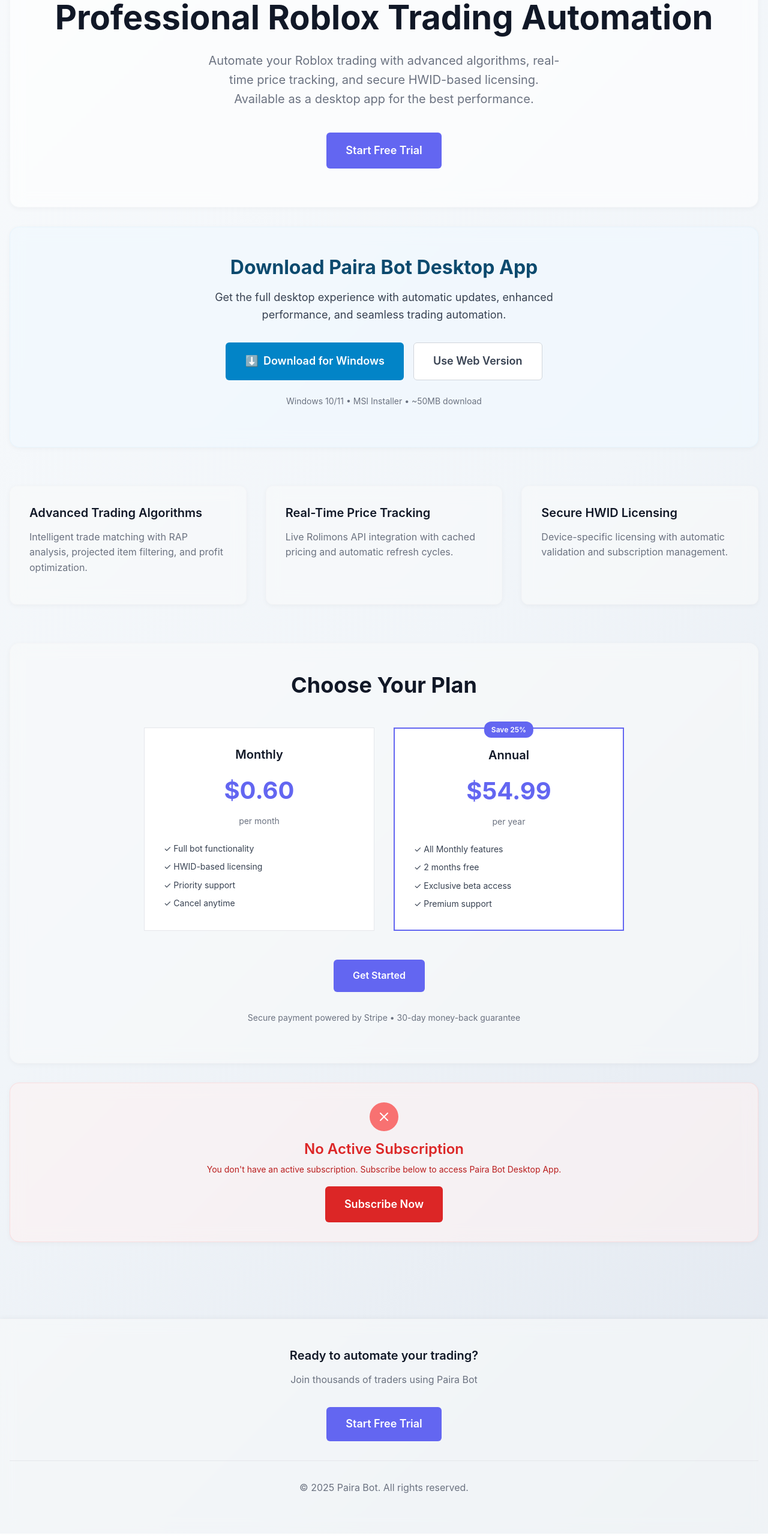
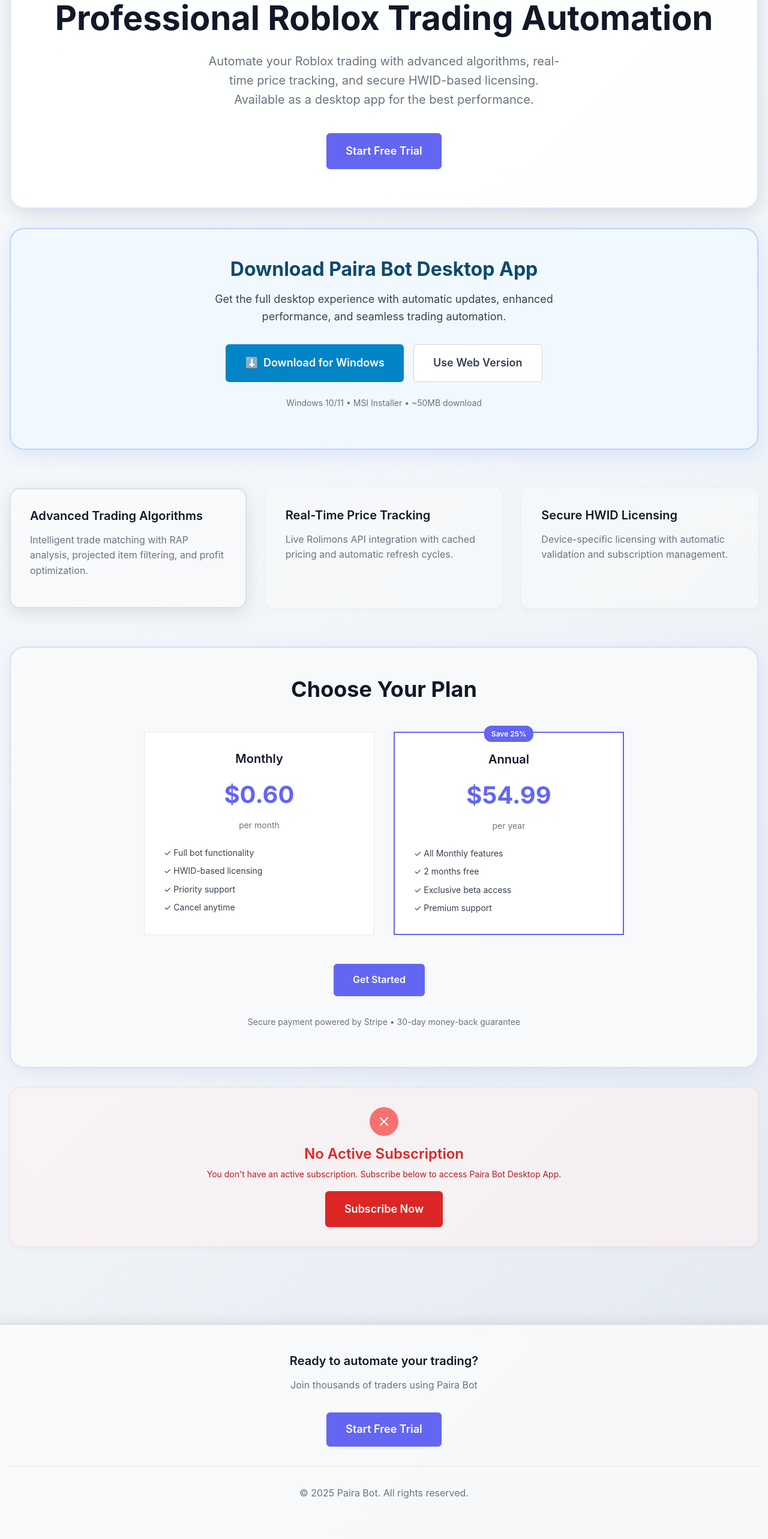
Before and after one commit to Gladamy/paira-subscription-system, a Next.js app in the folder paira-frontend/: page / in a window 1280 px wide. Shown: the part 227-2793 px from the top of the page at 60% size. Built offline with nearby package versions, Linux system fonts and the light colour scheme; no server answers.

Commit message:
style: Dramatically enhance glassmorphism effects for maximum visibility

```diff
--- a/paira-frontend/src/app/page.tsx
+++ b/paira-frontend/src/app/page.tsx
@@ -115,13 +115,13 @@ export default function Home() {
     }}>
       {/* Header */}
       <header style={{
-        backgroundColor: 'rgba(255, 255, 255, 0.8)',
-        backdropFilter: 'blur(12px)',
-        borderBottom: '1px solid rgba(229, 231, 235, 0.3)',
+        backgroundColor: 'rgba(255, 255, 255, 0.95)',
+        backdropFilter: 'blur(20px)',
+        borderBottom: '1px solid rgba(229, 231, 235, 0.5)',
         position: 'sticky',
         top: 0,
         zIndex: 50,
-        boxShadow: '0 2px 8px rgba(0, 0, 0, 0.04)'
+        boxShadow: '0 4px 20px rgba(0, 0, 0, 0.1)'
       }}>
         <div style={{
           maxWidth: '80rem',
@@ -180,13 +180,14 @@ export default function Home() {
           textAlign: 'center',
           padding: '4rem 0',
           marginBottom: '4rem',
-          backgroundColor: 'rgba(255, 255, 255, 0.6)',
-          backdropFilter: 'blur(12px)',
-          border: '1px solid rgba(229, 231, 235, 0.3)',
-          borderRadius: '1rem',
+          backgroundColor: 'rgba(255, 255, 255, 0.9)',
+          backdropFilter: 'blur(25px)',
+          border: '2px solid rgba(59, 130, 246, 0.2)',
+          borderRadius: '1.5rem',
           margin: '2rem auto',
           maxWidth: '80rem',
-          boxShadow: '0 2px 8px rgba(0, 0, 0, 0.04)'
+          boxShadow: '0 8px 32px rgba(0, 0, 0, 0.12)',
+          position: 'relative'
         }}>
           <h1 style={{
             fontSize: '3.5rem',
@@ -233,14 +234,15 @@ export default function Home() {
 
         {/* Download Section */}
         <div style={{
-          backgroundColor: 'rgba(240, 249, 255, 0.6)',
-          backdropFilter: 'blur(12px)',
-          border: '1px solid rgba(224, 242, 254, 0.5)',
+          backgroundColor: 'rgba(240, 249, 255, 0.85)',
+          backdropFilter: 'blur(20px)',
+          border: '2px solid rgba(59, 130, 246, 0.3)',
           padding: '3rem 2rem',
           textAlign: 'center',
           marginBottom: '4rem',
-          borderRadius: '1rem',
-          boxShadow: '0 2px 8px rgba(0, 0, 0, 0.04)'
+          borderRadius: '1.5rem',
+          boxShadow: '0 8px 32px rgba(59, 130, 246, 0.15)',
+          position: 'relative'
         }}>
           <h2 style={{
             fontSize: '2rem',
@@ -327,11 +329,12 @@ export default function Home() {
         }}>
           <div style={{
             padding: '2rem',
-            backgroundColor: 'rgba(249, 250, 251, 0.6)',
-            backdropFilter: 'blur(12px)',
-            border: '1px solid rgba(243, 244, 246, 0.5)',
-            borderRadius: '0.75rem',
-            boxShadow: '0 2px 8px rgba(0, 0, 0, 0.04)'
+            backgroundColor: 'rgba(249, 250, 251, 0.9)',
+            backdropFilter: 'blur(18px)',
+            border: '2px solid rgba(156, 163, 175, 0.3)',
+            borderRadius: '1rem',
+            boxShadow: '0 8px 32px rgba(0, 0, 0, 0.1)',
+            transition: 'all 0.3s ease'
           }}>
             <h3 style={{
               fontSize: '1.25rem',
@@ -385,13 +388,14 @@ export default function Home() {
 
         {/* Pricing Section */}
         <div id="pricing" style={{
-          backgroundColor: 'rgba(249, 250, 251, 0.6)',
-          backdropFilter: 'blur(12px)',
-          border: '1px solid rgba(243, 244, 246, 0.5)',
+          backgroundColor: 'rgba(249, 250, 251, 0.9)',
+          backdropFilter: 'blur(20px)',
+          border: '2px solid rgba(99, 102, 241, 0.2)',
           padding: '3rem 2rem',
           textAlign: 'center',
-          borderRadius: '1rem',
-          boxShadow: '0 2px 8px rgba(0, 0, 0, 0.04)'
+          borderRadius: '1.5rem',
+          boxShadow: '0 8px 32px rgba(99, 102, 241, 0.1)',
+          position: 'relative'
         }}>
           <h2 style={{
             fontSize: '2.25rem',
@@ -615,12 +619,12 @@ export default function Home() {
 
       {/* Footer */}
       <footer style={{
-        backgroundColor: 'rgba(249, 250, 251, 0.6)',
-        backdropFilter: 'blur(12px)',
-        borderTop: '1px solid rgba(243, 244, 246, 0.5)',
+        backgroundColor: 'rgba(249, 250, 251, 0.9)',
+        backdropFilter: 'blur(20px)',
+        borderTop: '2px solid rgba(156, 163, 175, 0.3)',
         padding: '3rem 0',
         marginTop: '4rem',
-        boxShadow: '0 -2px 8px rgba(0, 0, 0, 0.04)'
+        boxShadow: '0 -4px 20px rgba(0, 0, 0, 0.08)'
       }}>
         <div style={{
           maxWidth: '80rem',
--- a/paira-frontend/src/app/success/page.tsx
+++ b/paira-frontend/src/app/success/page.tsx
@@ -107,12 +107,13 @@ function SuccessPageContent() {
         maxWidth: '28rem',
         margin: '0 auto',
         textAlign: 'center',
-        backgroundColor: 'rgba(255, 255, 255, 0.6)',
-        backdropFilter: 'blur(12px)',
-        border: '1px solid rgba(229, 231, 235, 0.3)',
-        borderRadius: '1rem',
+        backgroundColor: 'rgba(255, 255, 255, 0.9)',
+        backdropFilter: 'blur(25px)',
+        border: '2px solid rgba(34, 197, 94, 0.3)',
+        borderRadius: '1.5rem',
         padding: '2rem',
-        boxShadow: '0 2px 8px rgba(0, 0, 0, 0.04)'
+        boxShadow: '0 8px 32px rgba(34, 197, 94, 0.15)',
+        position: 'relative'
       }}>
 
         {/* Success Checkmark */}
--- a/paira-frontend/src/components/AuthModal.tsx
+++ b/paira-frontend/src/components/AuthModal.tsx
@@ -54,13 +54,14 @@ export default function AuthModal({ onClose, onAuthSuccess }: AuthModalProps) {
   return (
     <div className="fixed inset-0 flex items-center justify-center z-50 p-4" style={{ backgroundColor: 'rgba(0,0,0,0.5)' }}>
       <div style={{
-        backgroundColor: 'rgba(255, 255, 255, 0.8)',
-        backdropFilter: 'blur(12px)',
+        backgroundColor: 'rgba(255, 255, 255, 0.95)',
+        backdropFilter: 'blur(25px)',
         maxWidth: '28rem',
         width: '100%',
-        border: '1px solid rgba(229, 231, 235, 0.3)',
-        borderRadius: '1rem',
-        boxShadow: '0 4px 16px rgba(0, 0, 0, 0.1)'
+        border: '2px solid rgba(59, 130, 246, 0.3)',
+        borderRadius: '1.5rem',
+        boxShadow: '0 8px 32px rgba(0, 0, 0, 0.15)',
+        position: 'relative'
       }}>
         <div className="p-6" style={{
           borderBottom: '1px solid rgba(229, 231, 235, 0.3)',
```
